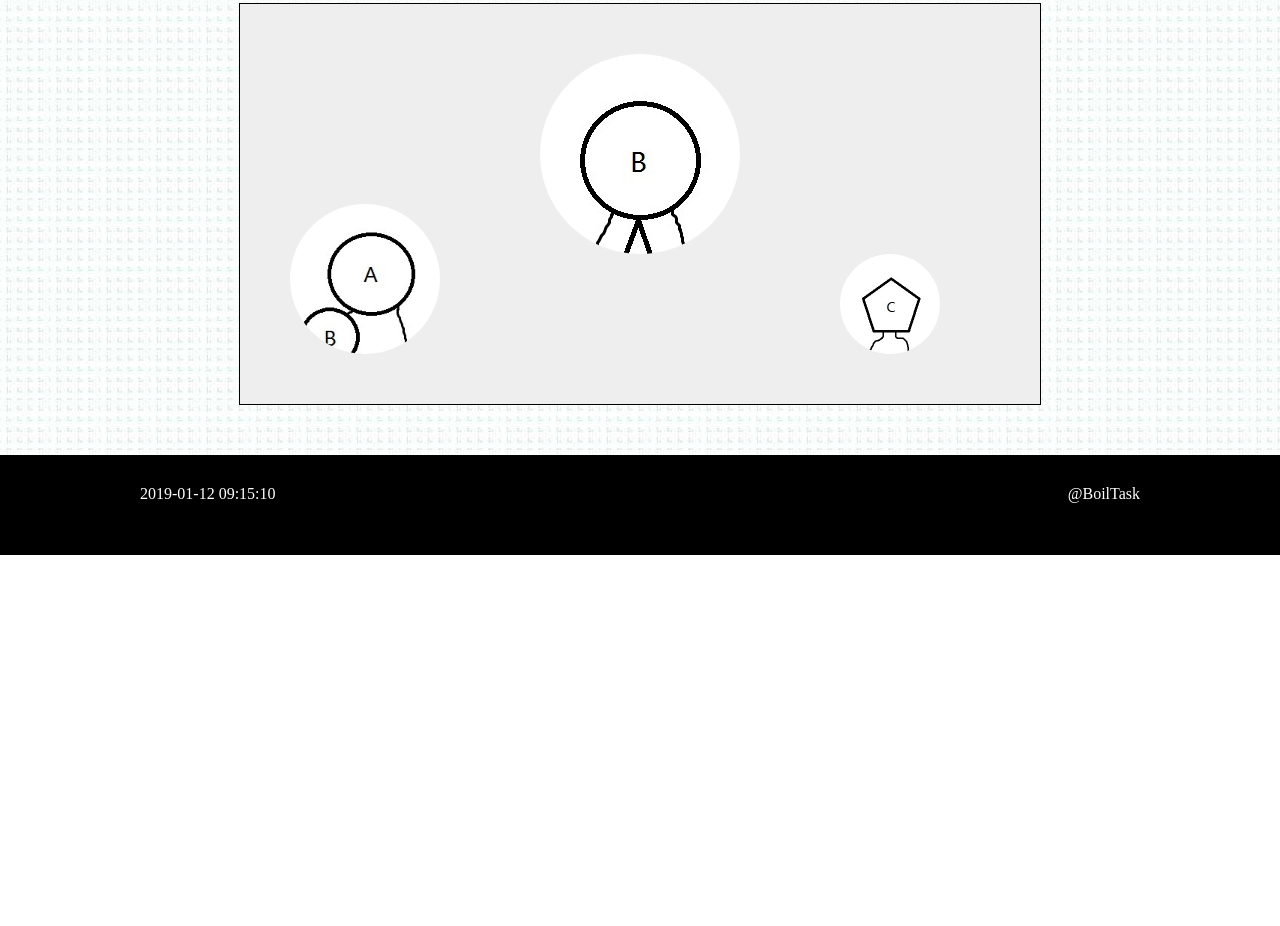
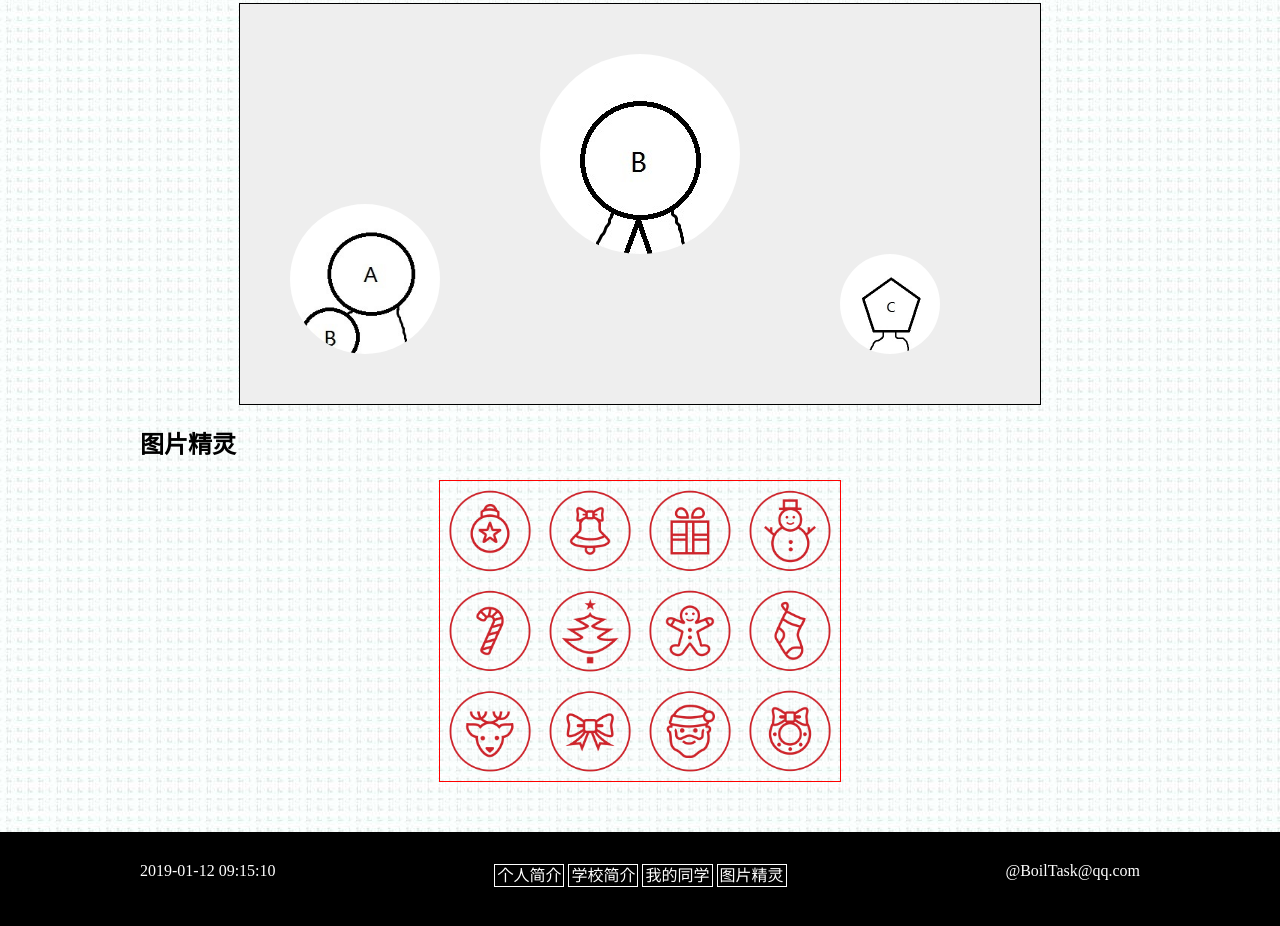
Before and after one commit to BoilTask/WebLearn, a plain HTML site: page HomePage/index.html in a window 1280 px wide. Shown: the part 1152-2078 px from the top of the page. Before the commit the page ends 1707 px from the top, so only its background shows below. Drawn offline with Linux system fonts and the light colour scheme.

Commit message:
完善作业

```diff
--- /dev/null
+++ b/HomePage/icons/icon.css
@@ -0,0 +1,102 @@
+.icon-25px {
+	display: inline-block;
+	width: 25px;
+	height: 25px;
+}
+
+.icon-50px {
+	display: inline-block;
+	width: 50px;
+	height: 50px;
+}
+
+.icon-100px {
+	display: inline-block;
+	width: 100px;
+	height: 100px;
+}
+
+.icon-150px {
+	display: inline-block;
+	width: 150px;
+	height: 150px;
+}
+
+.icon-200px {
+	display: inline-block;
+	width: 200px;
+	height: 200px;
+}
+
+.icon-star {
+	background-size: 400% 300%;
+	background-image: url('icons.png');
+	background-position: -0% -0%;
+}
+
+.icon-bell {
+	background-size: 400% 300%;
+	background-image: url('icons.png');
+	background-position: -100% -0%;
+}
+
+.icon-gift {
+	background-size: 400% 300%;
+	background-image: url('icons.png');
+	background-position: -200% -0%;
+}
+
+.icon-snowman {
+	background-size: 400% 300%;
+	background-image: url('icons.png');
+	background-position: -300% -0%;
+}
+
+
+.icon-candy {
+	background-size: 400% 300%;
+	background-image: url('icons.png');
+	background-position: -0% -100%;
+}
+
+.icon-tree {
+	background-size: 400% 300%;
+	background-image: url('icons.png');
+	background-position: -100% -100%;
+}
+
+.icon-cookie {
+	background-size: 400% 300%;
+	background-image: url('icons.png');
+	background-position: -200% -100%;
+}
+
+.icon-sock {
+	background-size: 400% 300%;
+	background-image: url('icons.png');
+	background-position: -300% -100%;
+}
+
+.icon-elk {
+	background-size: 400% 300%;
+	background-image: url('icons.png');
+	background-position: -0% -200%;
+}
+
+.icon-bow {
+	background-size: 400% 300%;
+	background-image: url('icons.png');
+	background-position: -100% -200%;
+}
+
+.icon-santa {
+	background-size: 400% 300%;
+	background-image: url('icons.png');
+	background-position: -200% -200%;
+}
+
+.icon-wreath {
+	background-size: 400% 300%;
+	background-image: url('icons.png');
+	background-position: -300% -200%;
+}
--- a/HomePage/index.html
+++ b/HomePage/index.html
@@ -4,6 +4,7 @@
 		<meta charset="utf-8">
 		<!-- <meta name="viewport" content="width=device-width,initial-scale=1" /> -->
 		<title>个人主页</title>
+		<link rel="stylesheet" type="text/css" href="icons/icon.css" />
 		<style>
 			body {
 				margin: 46px 0 0 0;
@@ -56,6 +57,7 @@
 
 				left: 0;
 				top: 0;
+				z-index: 1;
 			}
 
 			.nav ul {
@@ -94,7 +96,7 @@
 
 			}
 
-			#classmate1{
+			#classmate1 {
 				position: absolute;
 				left: 50px;
 				top: 200px;
@@ -102,13 +104,15 @@
 				height: 150px;
 				border-radius: 50%;
 			}
-			#classmate2{
+
+			#classmate2 {
 				position: absolute;
 				left: 300px;
 				top: 50px;
 				border-radius: 50%;
 			}
-			#classmate3{
+
+			#classmate3 {
 				position: absolute;
 				left: 600px;
 				top: 250px;
@@ -117,6 +121,49 @@
 				border-radius: 50%;
 			}
 
+			#cssspriteDiv {
+				width: 400px;
+				height: 300px;
+				margin: 0 auto;
+				border: solid 1px red;
+				font-size: 0;
+			}
+
+			#cssspriteDiv div {
+				display: inline-block;
+				width: 100px;
+				height: 100px;
+			}
+
+			#floatlist {
+				list-style: none;
+				padding: 0;
+				margin: 0;
+				background-color: black;
+			}
+
+			.clearfix:after {
+				content: "";
+				display: block;
+				clear: both;
+			}
+
+			#floatlist li {
+				float: left;
+			}
+
+			#floatlist li a {
+				border: solid 1px white;
+				text-decoration: none;
+				color: white;
+				padding: 2px;
+				margin: 2px;
+			}
+
+			#floatlist li a:hover {
+				background-color: white;
+				color: black;
+			}
 		</style>
 	</head>
 	<body>
@@ -127,6 +174,7 @@
 					<li><a href="#profile">个人简介</a></li>
 					<li><a href="#school">学校简介</a></li>
 					<li><a href="#classmate">我的同学</a></li>
+					<li><a href="#csssprite">图片精灵</a><i class="icon-cookie icon-25px"></i></li>
 				</ul>
 			</div>
 		</nav>
@@ -151,12 +199,35 @@
 				<img id="classmate2" src="classmate2.jpg" alt="classmate2">
 				<img id="classmate3" src="classmate3.jpg" alt="classmate3">
 			</div>
+			<h2 id="csssprite">图片精灵</h2>
+			<div id="cssspriteDiv">
+				<div class="icon-star"></div>
+				<div class="icon-bell"></div>
+				<div class="icon-gift"></div>
+				<div class="icon-snowman"></div>
+				<div class="icon-candy"></div>
+				<div class="icon-tree"></div>
+				<div class="icon-cookie"></div>
+				<div class="icon-sock"></div>
+				<div class="icon-elk"></div>
+				<div class="icon-bow"></div>
+				<div class="icon-santa"></div>
+				<div class="icon-wreath"></div>
+			</div>
 
 		</div>
 		<div id="footer">
 			<div class="container footerDiv">
 				<span id="serverTime"></span>
-				<span>@BoilTask</span>
+				<span>
+					<ul id="floatlist" class="clearfix">
+						<li><a href="#profile">个人简介</a></li>
+						<li><a href="#school">学校简介</a></li>
+						<li><a href="#classmate">我的同学</a></li>
+						<li><a href="#csssprite">图片精灵</a></li>
+					</ul>
+				</span>
+				<span>@BoilTask@qq.com</span>
 			</div>
 		</div>
 		<script>
```
Also changed, not shown: study/浮动布局.html (+4 -5 lines), HomePage/icons/icons.png (added), 1 other file.
